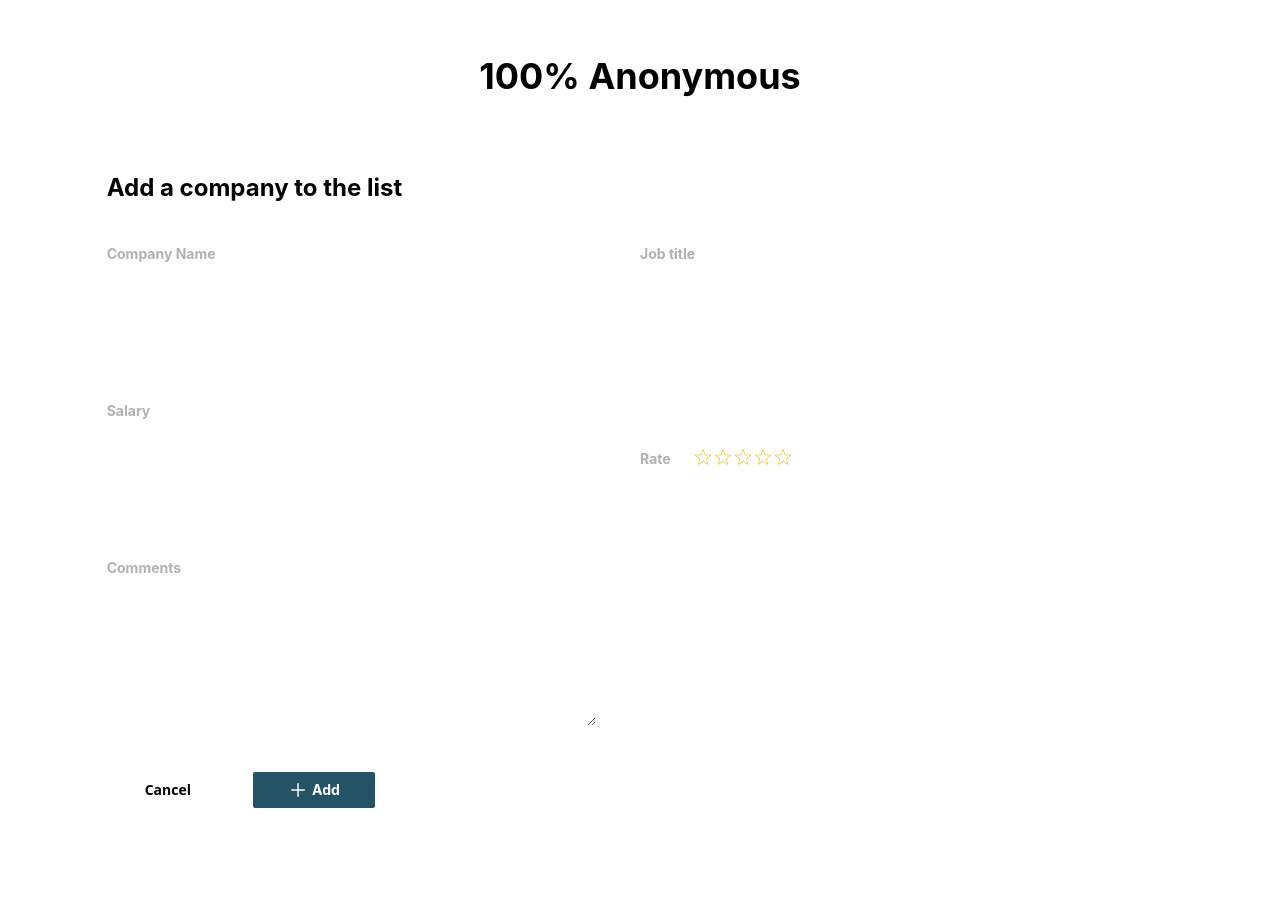
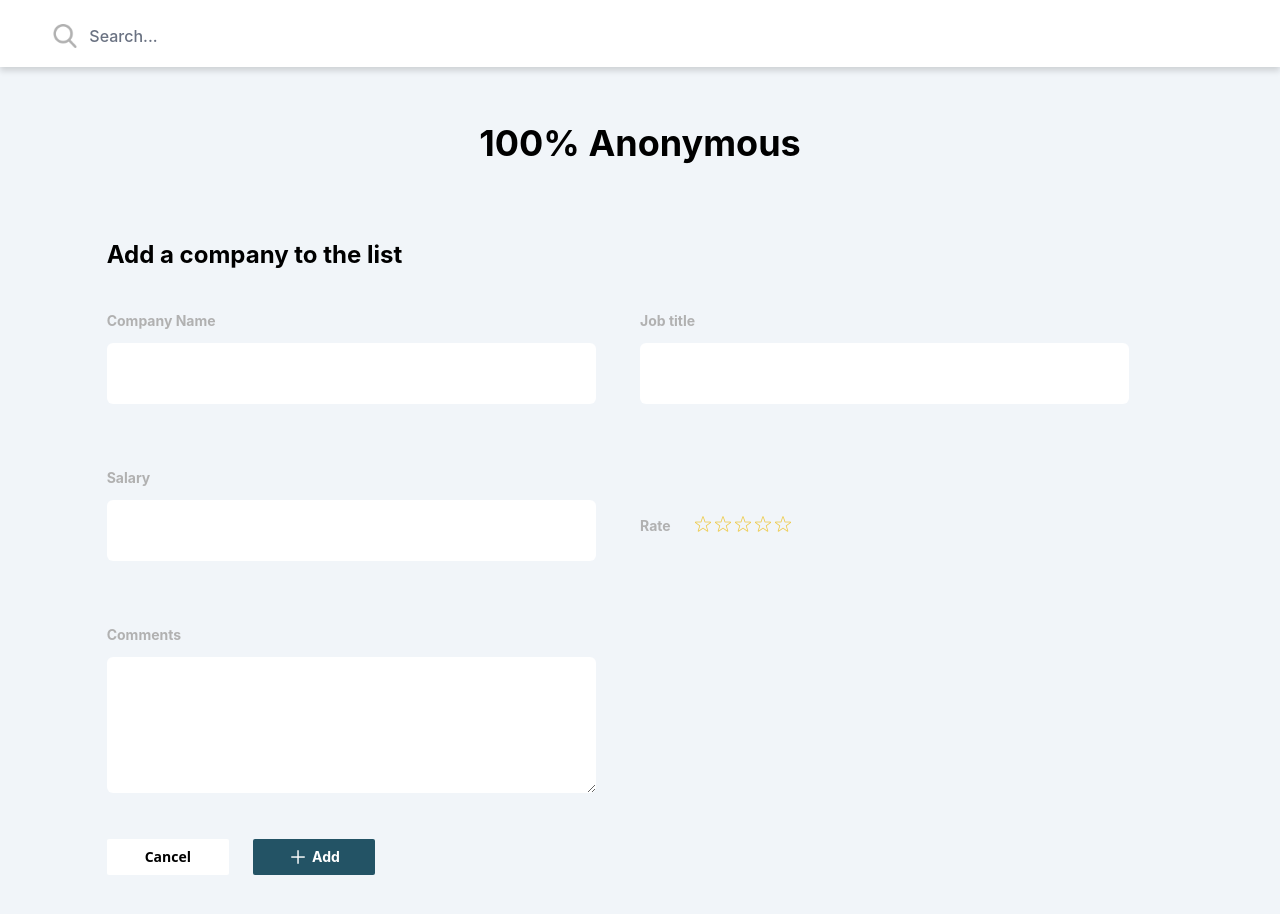
Before and after one commit to osscameroon/jobsika, a Nuxt app in the folder frontend/: page /add_salary in a window 1280 px wide. Shown: the top 914 px of the page. Before the commit the page ends 888 px from the top, so only its background shows below. Built offline with nearby package versions, Linux system fonts and the light colour scheme.

Commit message:
FixLayout: I created a new layout and reference my other pages

```diff
--- /dev/null
+++ b/frontend/layouts/app.vue
@@ -0,0 +1,6 @@
+<template>
+  <div class="site bg-primary">
+    <Header name="Search..." />
+    <Nuxt />
+  </div>
+</template>
--- a/frontend/pages/add_salary.vue
+++ b/frontend/pages/add_salary.vue
@@ -1,6 +1,6 @@
 <template>
   <div>
-    <main class="site__main pt-5 lg:pt-0 mb-10 md:mb-20">
+    <main class="site__main pt-5 lg:pt-0 pb-10 md:pb-20">
       <div class="container mx-auto w-10/12">
         <Title title="100% Anonymous" fontSize="header" onlyTitle="onlyTitle" />
         <Title
@@ -75,18 +75,18 @@
   </div>
 </template>
 
-<script lang="ts">
-import Vue from 'vue'
+<script>
 import Button from '../components/Button.vue'
-export default Vue.extend({
+export default {
   name: 'AddSalary',
   components: {
     Button,
   },
+  layout: 'app',
   data() {
     return {
       starsPicture: require('../assets/star.png'),
     }
   },
-})
+}
 </script>
--- a/frontend/pages/index.vue
+++ b/frontend/pages/index.vue
@@ -48,6 +48,7 @@ export default {
     Average,
     Pagination,
   },
+  layout: 'app',
 }
 </script>
 <style>
```
Also changed, not shown: 1 other file (tests, documents, lock files or other folders).
